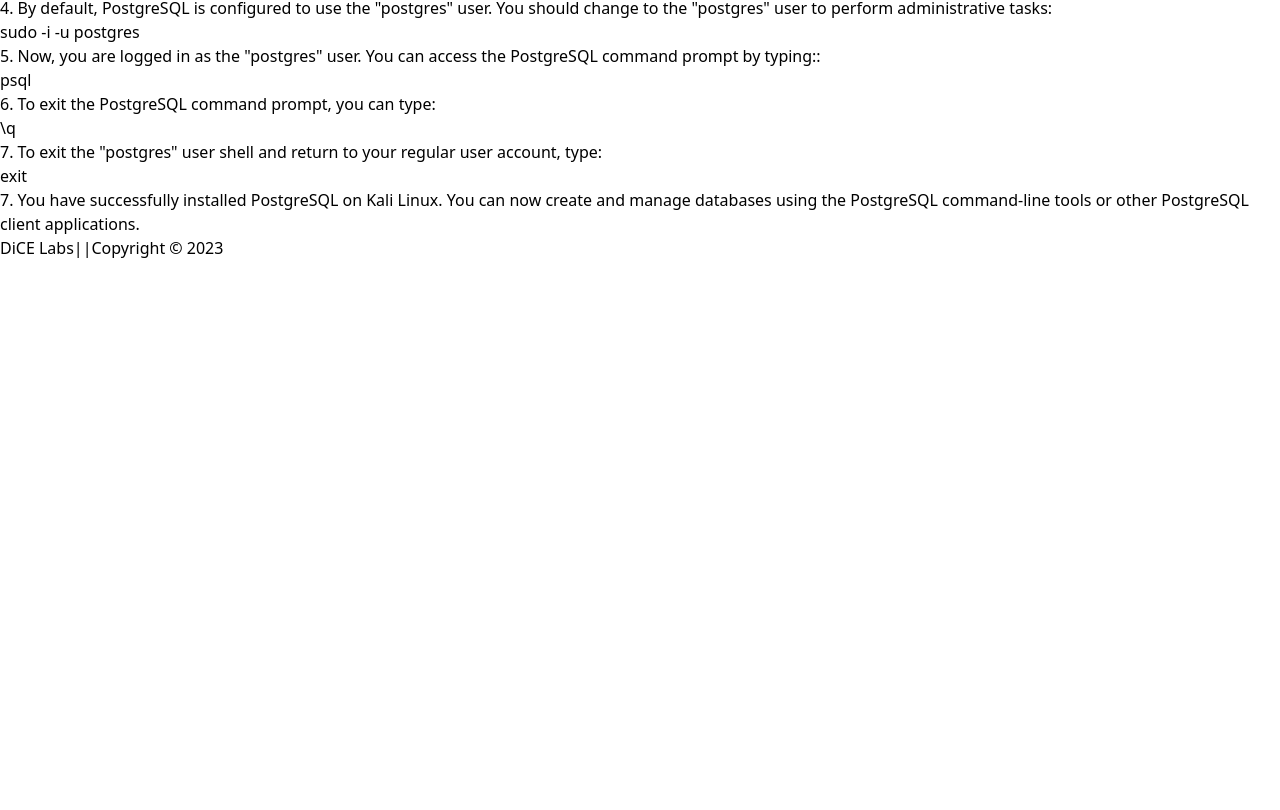
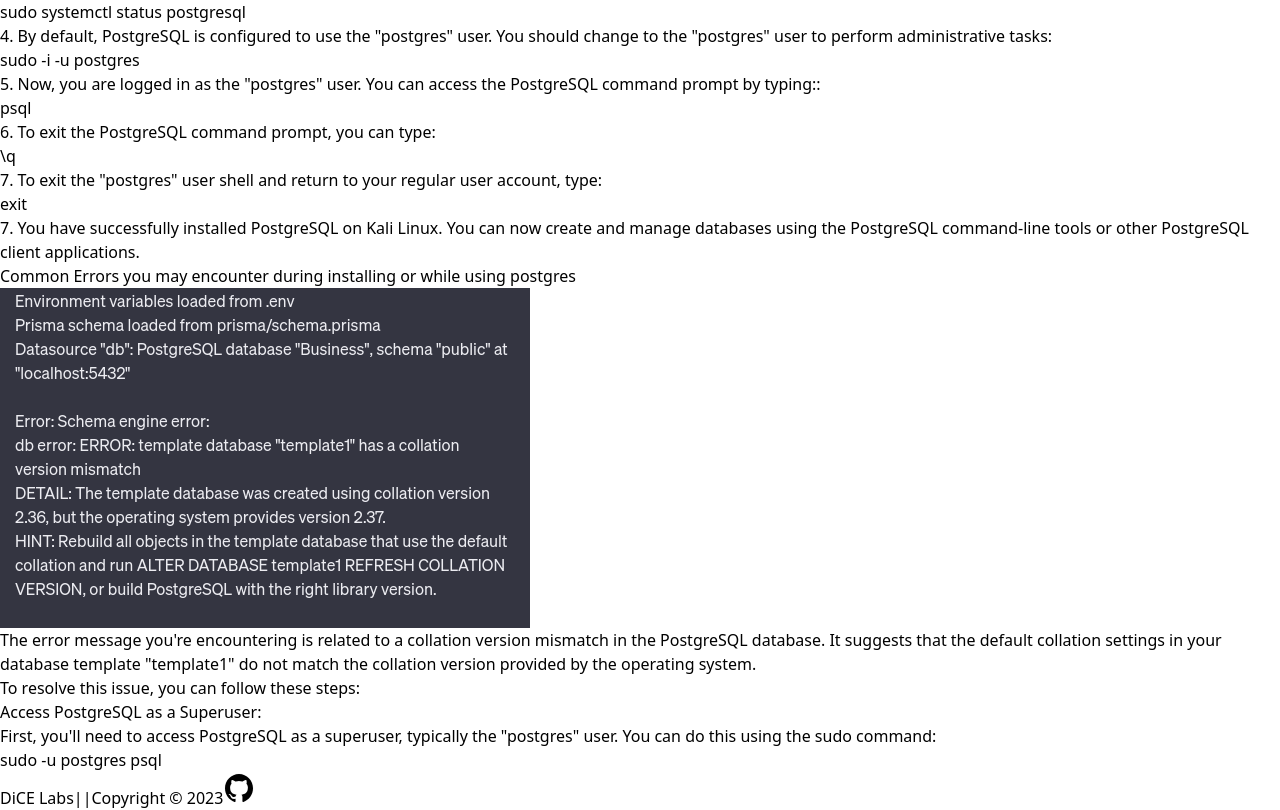
Before and after one commit to DC-21/kali-docs, a React (Vite) app: page /docs in a window 1280 px wide. Shown: the part 292-1102 px from the top of the page. Before the commit the page ends 800 px from the top, so only its background shows below. Built offline with nearby package versions, Linux system fonts and the light colour scheme.

Commit message:
first commit

```diff
--- a/src/pages/Docs.jsx
+++ b/src/pages/Docs.jsx
@@ -1,5 +1,6 @@
 import { useState } from "react";
 import { Link } from "react-router-dom";
+import error1 from "../images/error1.png";
 
 const Docs = () => {
   const [open, setOpen] = useState(false);
@@ -85,7 +86,7 @@
             </a>
           </div>
         </div>
-        <div className="w-full flex justify-center h-screen py-10">
+        <div className="w-full flex justify-center h-auto py-10">
           <div className="border-2 justify-center flex w-full rounded border-blue-900">
             <div className="justify-start w-1/4 flex">
               <li className="w-full flex flex-col px-4 py-4">
@@ -151,25 +152,62 @@
                   </p>
                 </div>
                 <div className="px-2 py-2 w-full flex flex-col">
-                  <p>
-                    6. To exit the PostgreSQL command prompt, you can type:
-                  </p>
+                  <p>6. To exit the PostgreSQL command prompt, you can type:</p>
                   <p className="mt-2 px-2 py-3 bg-gray-500 rounded text-white text-lg">
-                  \q
+                    \q
                   </p>
                 </div>
                 <div className="px-2 py-2 w-full flex flex-col">
                   <p>
-                    7. To exit the "postgres" user shell and return to your regular user account, type:
+                    7. To exit the "postgres" user shell and return to your
+                    regular user account, type:
                   </p>
                   <p className="mt-2 px-2 py-3 bg-gray-500 rounded text-white text-lg">
-                  exit
+                    exit
                   </p>
                 </div>
                 <div className="px-2 py-2 w-full flex flex-col">
                   <p>
-                    7. You have successfully installed PostgreSQL on Kali Linux. You can now create and manage databases using the PostgreSQL command-line tools or other PostgreSQL client applications.
+                    7. You have successfully installed PostgreSQL on Kali Linux.
+                    You can now create and manage databases using the PostgreSQL
+                    command-line tools or other PostgreSQL client applications.
                   </p>
+                </div>
+                <div className="w-full flex flex-col py-2">
+                  <p className="text-[30px]">
+                    Common Errors you may encounter during installing or while
+                    using postgres
+                  </p>
+                  <div className="w-full flex flex-col py-3">
+                    <img
+                      className="object-cover w-[700px] h-auto rounded"
+                      src={error1}
+                    />
+                    <div className="px-2 py-2 w-full flex flex-col">
+                      <p>
+                        The error message you're encountering is related to a
+                        collation version mismatch in the PostgreSQL database.
+                        It suggests that the default collation settings in your
+                        database template "template1" do not match the collation
+                        version provided by the operating system.
+                      </p>
+                      <p className="mt-3">
+                        To resolve this issue, you can follow these steps:
+                      </p>
+                      <p className="mt-3 text-[25px]">
+                        Access PostgreSQL as a Superuser:
+                      </p>
+                      <p className="mt-3">
+                        First, you'll need to access PostgreSQL as a superuser,
+                        typically the "postgres" user. You can do this using the
+                        sudo command:
+                      </p>
+                      <p className="mt-2 px-2 py-3 bg-gray-500 rounded text-white text-lg">
+                      sudo -u postgres psql
+
+                  </p>
+                    </div>
+                  </div>
                 </div>
               </div>
             </div>
```
Also changed, not shown: src/images/error1.png (added).
